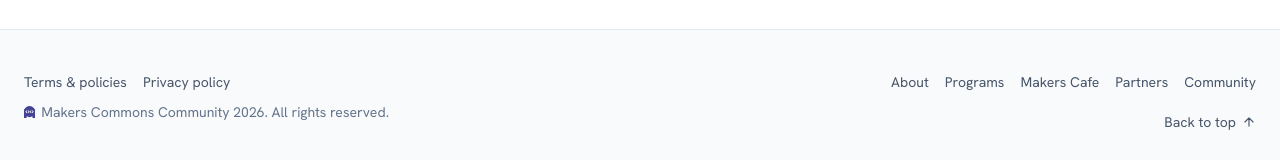
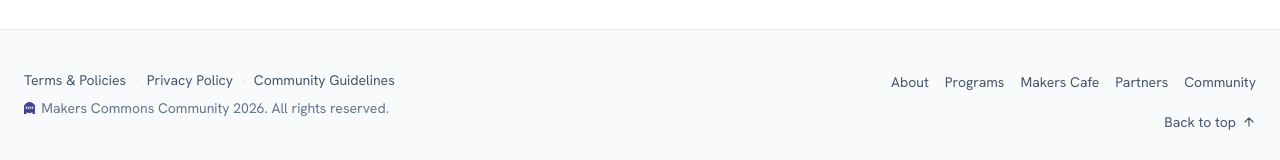
Before and after one commit to DanielMkama/makers-commos, a website: page about.html in a window 1280 px wide. Shown: the part 1014-1174 px from the top of the page. Drawn offline with nearby package versions, Linux system fonts and the light colour scheme.

Commit message:
Update footer navbar styling and text effects

```diff
--- a/about.html
+++ b/about.html
@@ -128,13 +128,16 @@
   >
     <div class="mx-auto flex w-full max-w-7xl flex-col justify-between gap-4 px-6 pb-20 pt-10 md:flex-row">
       <div class="space-y-2">
-        <ul class="flex flex-wrap gap-4">
-          <li><a href="/terms" class="text-sm transition-colors hover:text-brand">Terms &amp; policies</a></li>
-          <li><a href="/privacy" class="text-sm transition-colors hover:text-brand">Privacy policy</a></li>
+        <ul class="flex flex-wrap items-center gap-x-2 gap-y-1 text-sm">
+          <li><a href="/terms" class="transition-colors hover:text-brand">Terms &amp; Policies</a></li>
+          <li aria-hidden="true" class="text-slate-300">&middot;</li>
+          <li><a href="/privacy" class="transition-colors hover:text-brand">Privacy Policy</a></li>
+          <li aria-hidden="true" class="text-slate-300">&middot;</li>
+          <li><a href="/community-guidelines" class="transition-colors hover:text-brand">Community Guidelines</a></li>
         </ul>
         <!-- mobile: keep the copyright on one line; sm: back to text-sm -->
         <p class="mt-4 flex items-center gap-x-1.5 whitespace-nowrap text-[11px] text-slate-500 sm:text-sm">
-          <svg class="h-3 w-auto shrink-0" viewBox="0 0 133 143" fill="none" aria-hidden="true">
+          <svg class="h-2.5 w-auto shrink-0 sm:h-3" viewBox="0 0 133 143" fill="none" aria-hidden="true">
             <path d="M66.2998 0C93.1841 0 116.331 16.0015 126.736 39H132.601V143H101.4V122.556C91.221 128.92 79.1902 132.6 66.2998 132.6C53.4099 132.6 41.3794 128.921 31.2002 122.557V143H0V39H5.86328C16.2684 16.0015 39.4155 7.87214e-05 66.2998 0Z" fill="#444293" />
             <path d="M39.6942 57.7368L27.6469 69.2105L39.6942 80.6841L33.9574 86.4209L15.5996 69.2105L33.3837 52L39.6942 57.7368Z" fill="white" />
             <path d="M42.5626 57.7368L48.2995 52L66.6573 69.2105L48.2995 86.4209L42.5626 80.6841L54.61 69.2105L42.5626 57.7368Z" fill="white" />
```
Also changed, not shown: index.html (+4 -4 lines).
